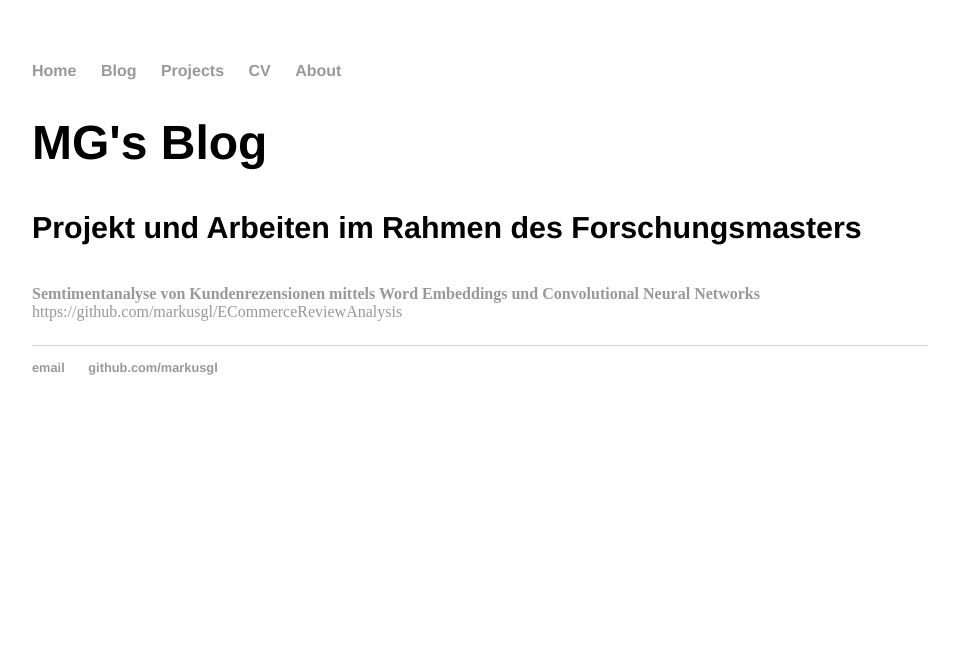
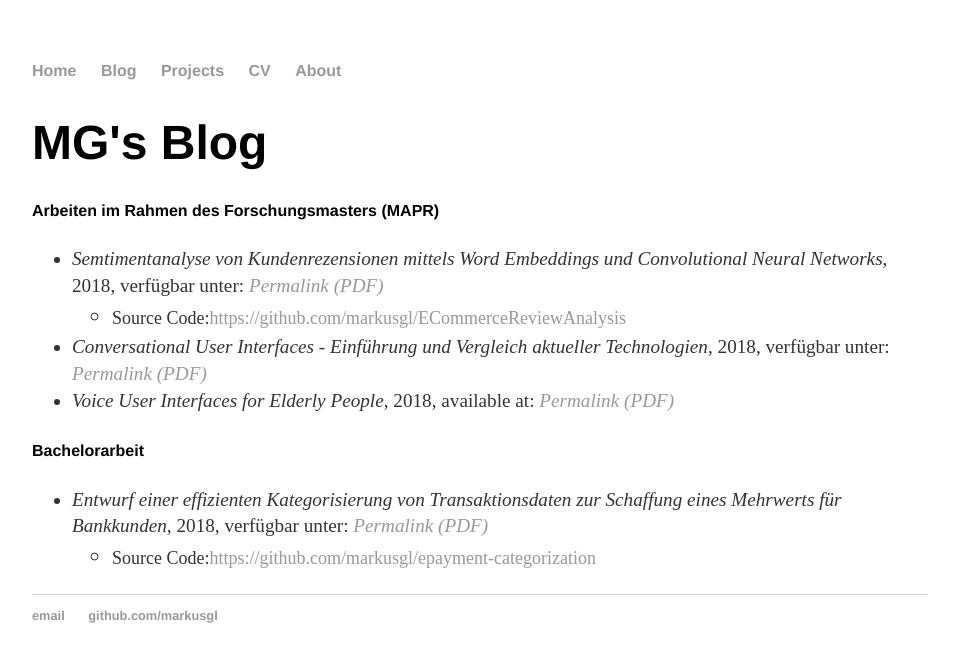
Before and after one commit to markusgl/markusgl.github.io, a Jekyll site: the page built from projects/index.html, in a window 1280 px wide. Shown: the top 662 px of the page, without its empty margins (160-1119 px from the left). Built offline with Jekyll 4.4.1, drawn with Linux system fonts in a browser that asks for light colours.

Commit message:
content update

```diff
--- a/_layouts/default.html
+++ b/_layouts/default.html
@@ -22,7 +22,7 @@
 			</div><!-- /.container -->
 			<footer>
 	    		<ul>
-	        		<li><a href="mailto:@gmail.com">email</a></li>
+	        		<li><a href="mailto:">email</a></li>
 	        		<li><a href="https://github.com/markusgl">github.com/markusgl</a></li>
 				</ul>
 			</footer>
--- a/css/main.css
+++ b/css/main.css
@@ -3,13 +3,14 @@ body { margin: 60px auto; width: 70%; }
 a { text-decoration: none; color: #999; }
 a:hover { text-decoration: underline; }
 
-p, ul { font-size: 1.5em; line-height: 1.4em; color: #333; }
+p, ul { font-size: 1.2em; line-height: 1.4em; color: #333; }
 
-h1, h2, h3, h4 { font-family: 'Helvetica', 'Arial', 'Sans-Serif'; }
+h1, h2, h3, h4, h5 { font-family: 'Helvetica', 'Arial', 'Sans-Serif'; }
 h1 { font-size: 3em;  }
 h2 { font-size: 2.7em; }
 h3 { font-size: 2.3em; }
 h4 { font-size: 1.9em; }
+h5 { font-size: 1.0em; }
 
 nav ul, footer ul { font-size: 1em; font-family: 'Helvetica', 'Arial', 'Sans-Serif'; padding: 0px; list-style: none; font-weight: bold; }
 nav ul li, footer ul li { display: inline; margin-right: 20px; }
--- a/projects/index.html
+++ b/projects/index.html
@@ -4,8 +4,22 @@ title: MG's Blog
 ---
     <h1>{{ page.title }}</h1>
     <p>
-        <h4>Projekt und Arbeiten im Rahmen des Forschungsmasters</h4>
-        <strong><a href="/data/IML-B.pdf">Semtimentanalyse von Kundenrezensionen mittels Word Embeddings und Convolutional Neural Networks</a></strong><br/>
-        <a href="https://github.com/markusgl/ECommerceReviewAnalysis">https://github.com/markusgl/ECommerceReviewAnalysis</a>
+        <h5>Arbeiten im Rahmen des Forschungsmasters (MAPR)</h5>
+        <ul>
+            <li><em>Semtimentanalyse von Kundenrezensionen mittels Word Embeddings und Convolutional Neural Networks</em>, 2018, verfügbar unter: <a href="/publications/Sentiment_CNN.pdf" target="_blank"><em>Permalink (PDF)</em></a></li>
+                <ul>
+                    <li><font size=4>Source Code:<a href="https://github.com/markusgl/ECommerceReviewAnalysis" target="_blank">https://github.com/markusgl/ECommerceReviewAnalysis</a></font></li>
+                </ul>
+            <li><em>Conversational User Interfaces - Einführung und Vergleich aktueller Technologien</em>, 2018, verfügbar unter: <a href="/publications/Einfuehrung_CUI.pdf" target="_blank"><em>Permalink (PDF)</em></a></li>
+            <li><em>Voice User Interfaces for Elderly People</em>, 2018, available at: <a href="/publications/VUI_for_elderly.pdf"  target="_blank"><em>Permalink (PDF)</em></a></li>
 
+        </ul>
+        <h5>Bachelorarbeit</h5>
+        <ul>
+        <li><em>Entwurf einer effizienten Kategorisierung von Transaktionsdaten zur Schaffung eines Mehrwerts für Bankkunden</em>, 2018, verfügbar unter: <a href="/publications/Bachelorarbeit.pdf" target="_blank"><em>Permalink (PDF)</em></a>
+            <ul>
+                <li><font size=4>Source Code:<a href="https://github.com/markusgl/epayment-categorization" target="_blank">https://github.com/markusgl/epayment-categorization</a></font></li>
+            </ul>
+        </li>
+        </ul>
     </p>
```
Also changed, not shown: 6 other files.
